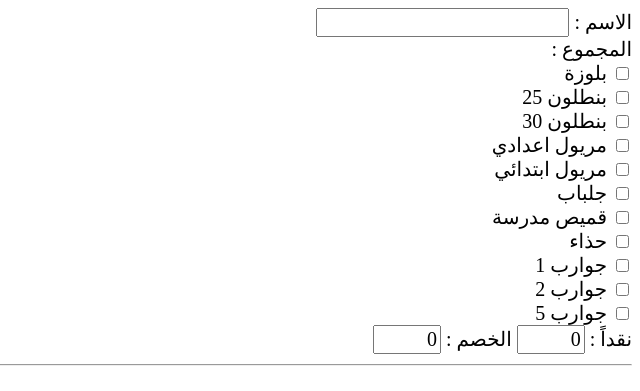
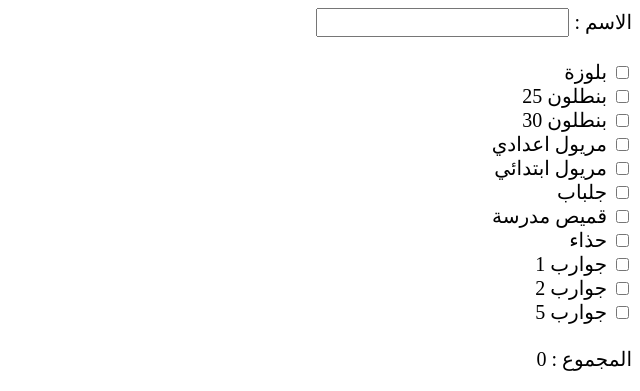
Before and after one commit to mohammedabushaban/Sale-Invoice, a plain HTML site: page index.html in a window 1280 px wide. Shown: the top 391 px of the page, without its empty margins (640-1280 px from the left). Drawn offline with Linux system fonts and the light colour scheme.

Commit message:
Update index.html

```diff
--- a/index.html
+++ b/index.html
@@ -13,9 +13,8 @@
 <body dir="rtl" id="body">
     <label for="item1"> الاسم :</label>
     <input type="text" name="customer" id="customer" width="10px">
-
+<br><br>
     <form action="" id="form">
-        <div id="totalItem">المجموع : </div>
         <input type="checkbox" id="item1" name="item1" value="بلوزة" data-price="15" onclick="totalItem()">
         <label for="item1"> بلوزة</label><br>
         <input type="checkbox" id="item2" name="item2" value="بنطلون" data-price="25" onclick="totalItem()">
@@ -37,14 +36,15 @@
         <input type="checkbox" id="item10" name="item10" value="جوارب 2" data-price="2" onclick="totalItem()">
         <label for="item10">جوارب 2</label><br>
         <input type="checkbox" id="item11" name="item11" value="جوارب5" data-price="5" onclick="totalItem()">
-        <label for="item11">جوارب 5</label><br>
-
+        <label for="item11">جوارب 5</label><br><br>
+        <div>المجموع : <span id="totalItem">0</span> </div><br>
         <label for="item9" "> نقداً :</label>
         <input type="number" name="cach" id="cach" style="width: 60px;" value="0" min="0">
         <label for="item10"> الخصم :</label>
         <input type="number" name="disc" id="disc" style="width: 60px;" value="0" min="0">
         <hr>
         <br>
+
     </form>
 
     <div class="ticket">
```
